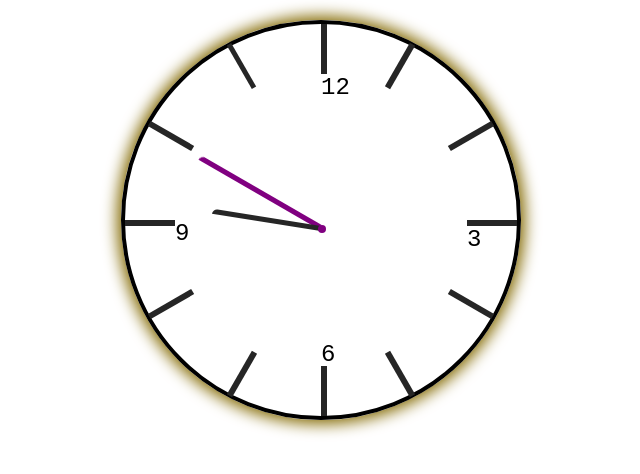
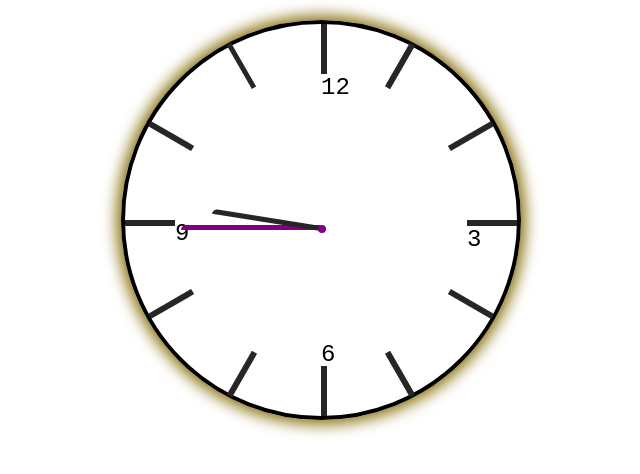
Before and after one commit to ElaasriTarik/Analog-Clock, a plain HTML site: page A Clock/index.html in a window 1280 px wide. Shown: the whole page, without its empty margins (319-959 px from the left). Drawn offline with Linux system fonts and the light colour scheme.

Commit message:
Update style.css

```diff
--- a/A Clock/style.css
+++ b/A Clock/style.css
@@ -15,15 +15,8 @@ body {
 	height: 400px;
 	border: 4px solid black;
 	border-radius: 500px;
-	box-shadow: 0 0 10px 1px #262626;
-} /*
-.container ul {
-	list-style: none;
+	box-shadow: 0 0 15px 4px #262626;
 }
-.container ul li {
-	font-size: 2.7rem;
-
-} */
 main .span1 {
 	position: absolute;
 	width: 50px;
@@ -195,68 +188,6 @@ main .secondHand {
     animation-iteration-count: infinite;
 
 }
-@keyframes rotation {
-	/*0% {
-
-	transform-origin: right;
-	transform: rotate(0deg);
-	}
-	9% {
-
-	transform-origin: right;
-	transform: rotate(30deg);
-	}
-	18% {
-
-	transform-origin: right;
-	transform: rotate(60deg);
-	}
-	27% {
-
-	transform-origin: right;
-	transform: rotate(90deg);
-	}
-	36% {
-
-	transform-origin: right;
-	transform: rotate(120deg);
-	}
-	45% {
-
-	transform-origin: right;
-	transform: rotate(150deg);
-	}
-	54% {
-
-	transform-origin: right;
-	transform: rotate(180deg);
-	}
-	63% {
-
-	transform-origin: right;
-	transform: rotate(210deg);
-	}
-	72% {
-
-	transform-origin: right;
-	transform: rotate(240deg);
-	}
-	81% {
-
-	transform-origin: right;
-	transform: rotate(270deg);
-	}
-	90% {
-
-	transform-origin: right;
-	transform: rotate(300deg);
-	}
-	100% {
-
-	transform-origin: right;
-	transform: rotate(330deg);
-	}
-*/
 0% {
 	transform: rotate(0deg);
 
@@ -266,12 +197,3 @@ main .secondHand {
 
 }
 }
-
-/*@keyframes secondRotate {
-	0%{
-
-	}
-	100%{
-      transform: rotate(360deg);
-	}
-} */
```
